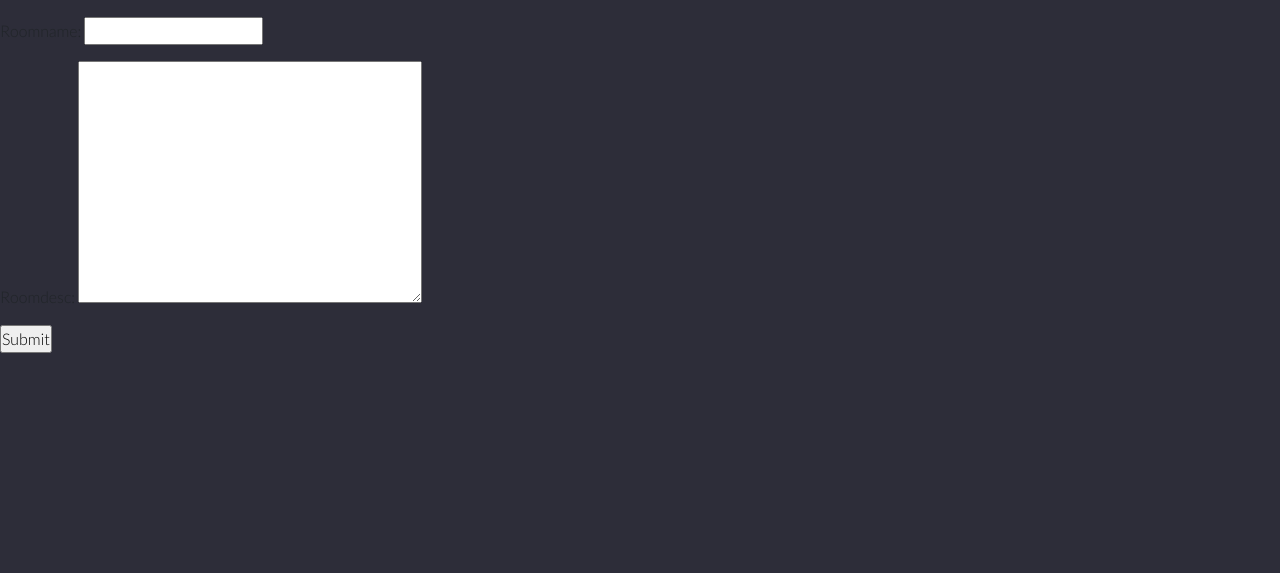
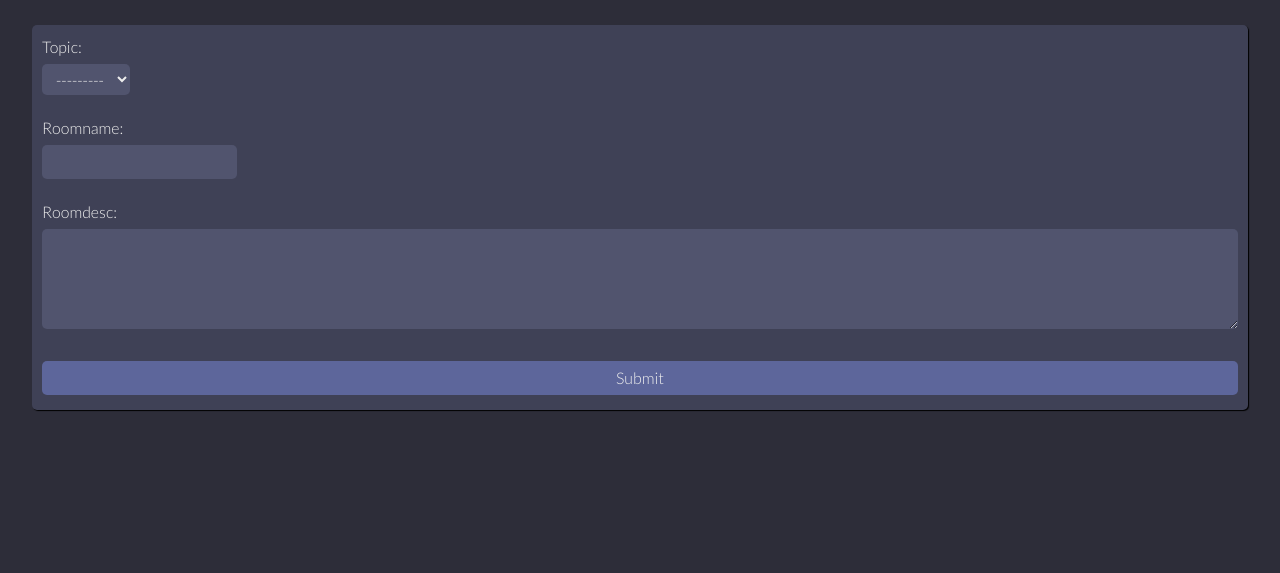
Before and after one commit to Jonnywdev/artinspired, a Django app: page /create-chatroom in a window 1280 px wide. Shown: the part 227-800 px from the top of the page. Run offline with Django 3.2, Linux system fonts and the light colour scheme; data that the repository does not hold is empty; some libraries are stand-ins or nearby versions.

Commit message:
all styles created for chatroom form

```diff
--- a/feed/templates/feed/chatroom_form.html
+++ b/feed/templates/feed/chatroom_form.html
@@ -1,13 +1,15 @@
 {% extends "base.html" %}
 
 {% block content %}
-
-<div>
-    <form action="" method="POST">
-    {% csrf_token %}
-        {{form.as_p}}
-    <input type="submit" value="Submit">
-    </form>
+<div class="container-block g-margin-top">
+    <div class="chatroom-wrapper">
+        <form action="" method="POST" class="create-chat">
+        {% csrf_token %}
+            {{form.as_p}}
+        <input type="submit" value="Submit" id="create-chatroom">
+        </form>
+    </div>
 </div>
 
+
 {% endblock content %}
--- a/static/css/style.css
+++ b/static/css/style.css
@@ -16,6 +16,10 @@ hr {
 
 a {
     text-decoration: none;
+}
+
+.g-margin-top {
+    margin-top: 3rem !important;
 }
 
 .account{
@@ -287,6 +291,33 @@ a {
     color: #000;
 }
 
+.create-chat p {
+    color: #eee;
+}
+
+.create-chat p select, input, textarea {
+    background: #51546e;
+    border: none;
+    border-radius: 5px;
+    color: #eee;
+    margin: 5px 0;
+    padding: 5px 10px;
+}
+
+.create-chat textarea {
+    height: 100px;
+    width: 100%;
+}
+
+#create-chatroom {
+    width: 100%;
+    background: #5d669b;
+}
+
+label {
+    display: block;
+}
+
 @media (max-width: 900px) {
 
     .container-block {
@@ -483,6 +514,10 @@ a {
         font-size: 1rem;
     }
 
+    .g-margin-top {
+        margin-top: 2rem !important;
+    }
+
 }
 
 @media (max-width: 400px) {
```
